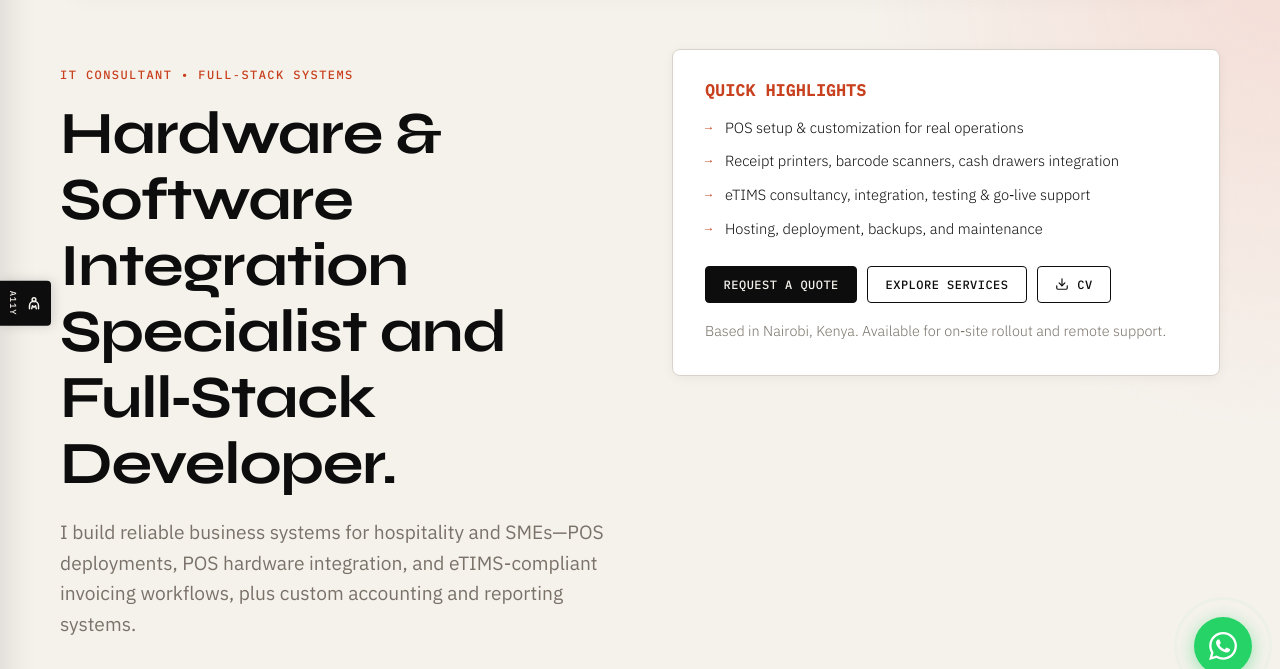
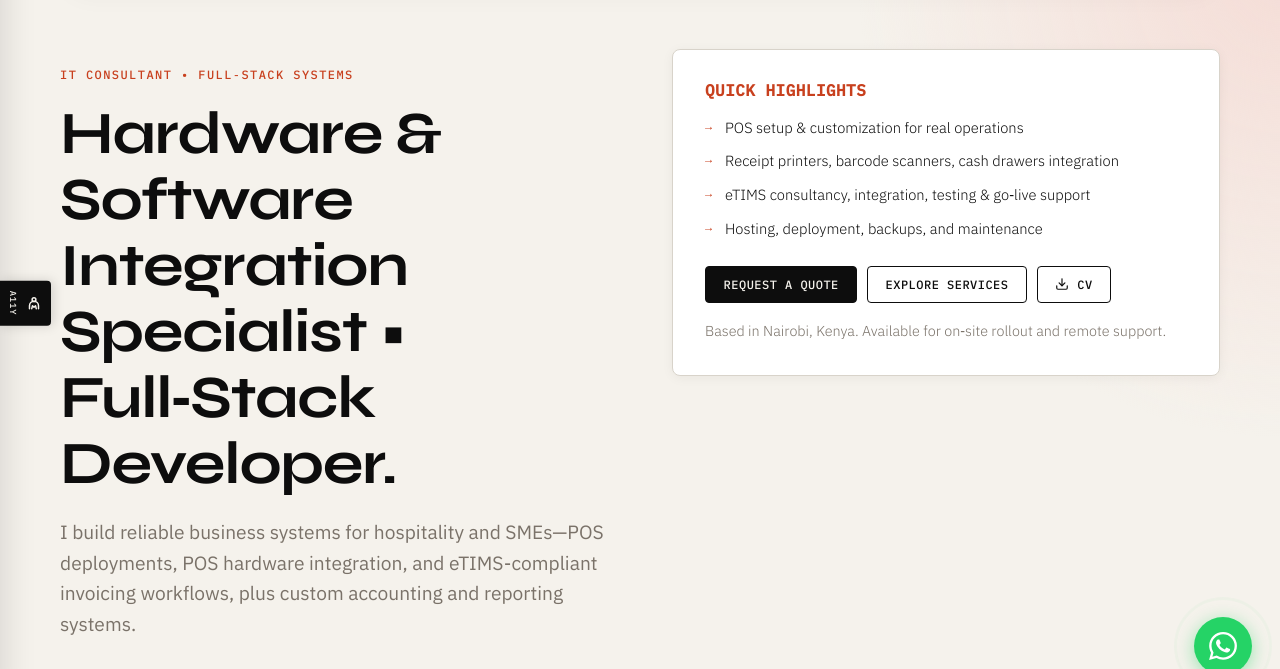
Before and after one commit to Shigi113/bgichigo, a plain HTML site: page index.html in a window 1280 px wide. Shown: the part 97-766 px from the top of the page. Drawn offline with Linux system fonts and the light colour scheme.

Commit message:
Update index.html

```diff
--- a/index.html
+++ b/index.html
@@ -1015,7 +1015,7 @@
                     <p class="kicker">IT Consultant • Full‑stack systems</p>
 
                     <h1>Hardware & Software Integration Specialist
-                        and Full‑Stack Developer.</h1>
+                        • Full‑Stack Developer.</h1>
 
                     <p class="lead">
 
```
